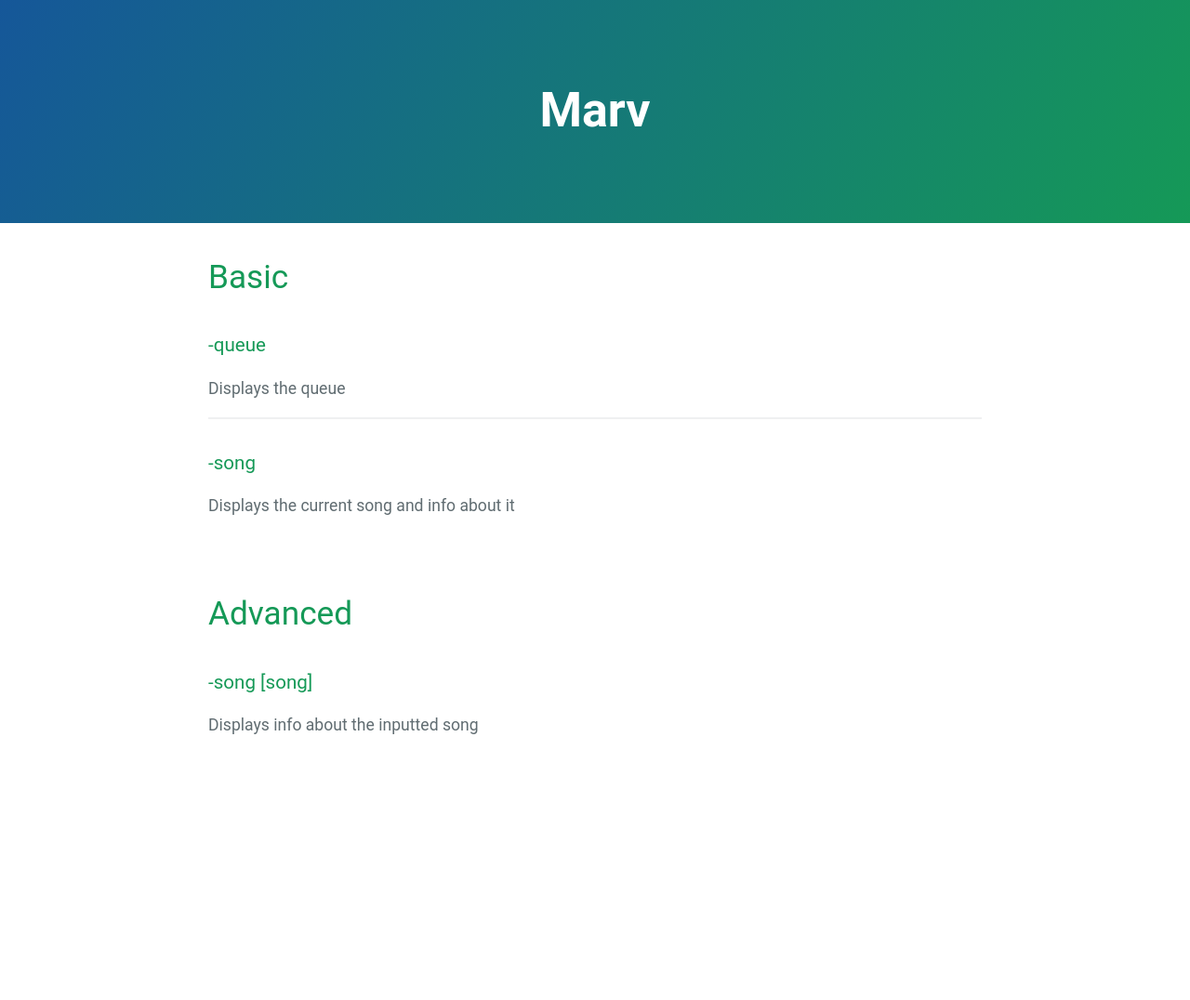
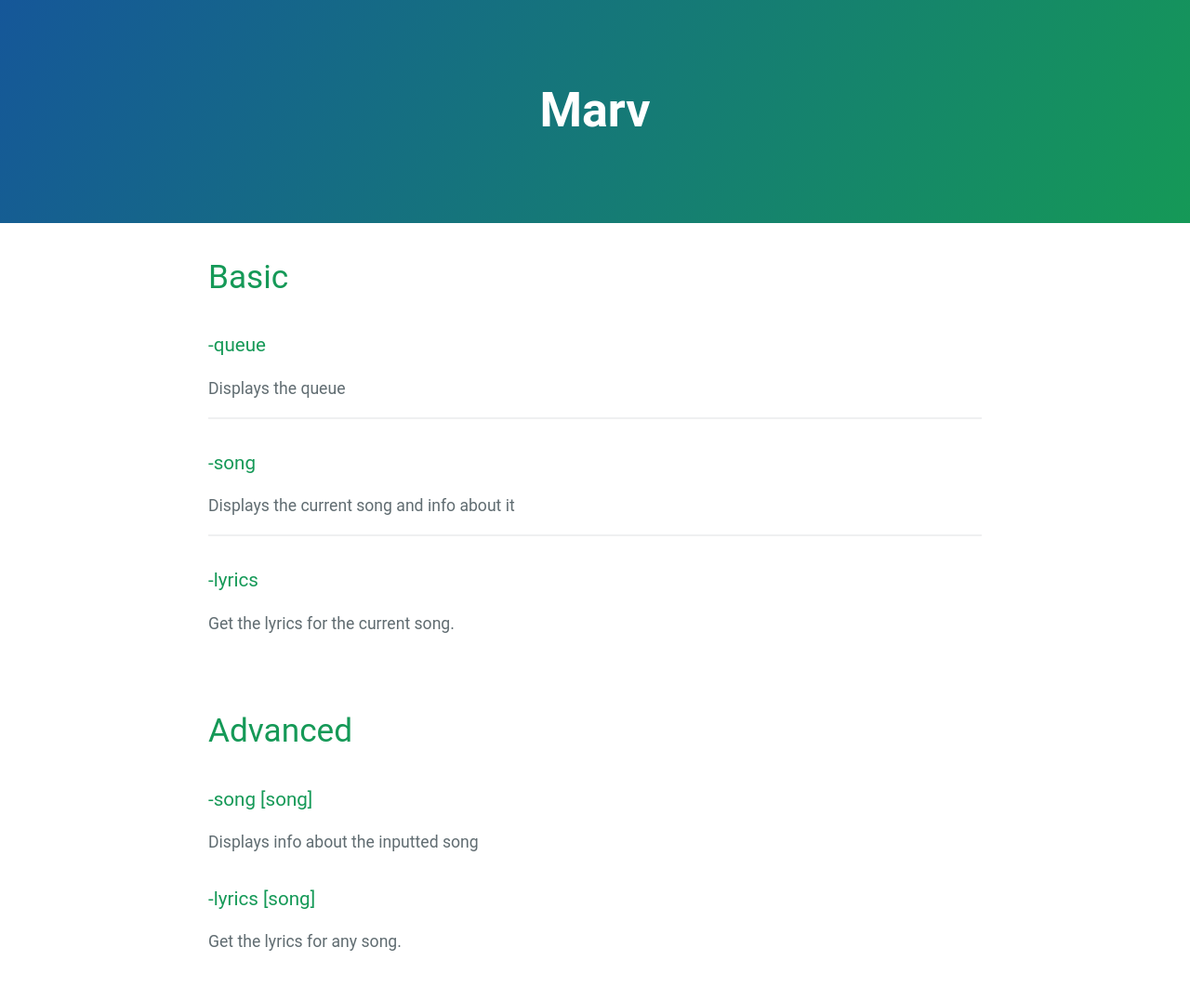
Before and after one commit to mymindishazel/marv-docs, a Jekyll site: the page built from commands/queue/view.md, in a window 1280 px wide. Shown: the whole page at 93% size. Built offline with Jekyll 4.4.1, drawn with Linux system fonts in a browser that asks for light colours; our own code applies the rules of GitHub Pages for plain Markdown files; before the commit the page ends 900 px from its top, so only the background shows below that.

Commit message:
lyrics-command

```diff
--- a/commands/queue/view.md
+++ b/commands/queue/view.md
@@ -8,9 +8,17 @@ Displays the queue
 ### -song
 Displays the current song and info about it
 
+---
+
+### -lyrics
+Get the lyrics for the current song.
+
 <br>
 
 # Advanced
 
 ### -song [song]
 Displays info about the inputted song
+
+### -lyrics [song]
+Get the lyrics for any song.
```
